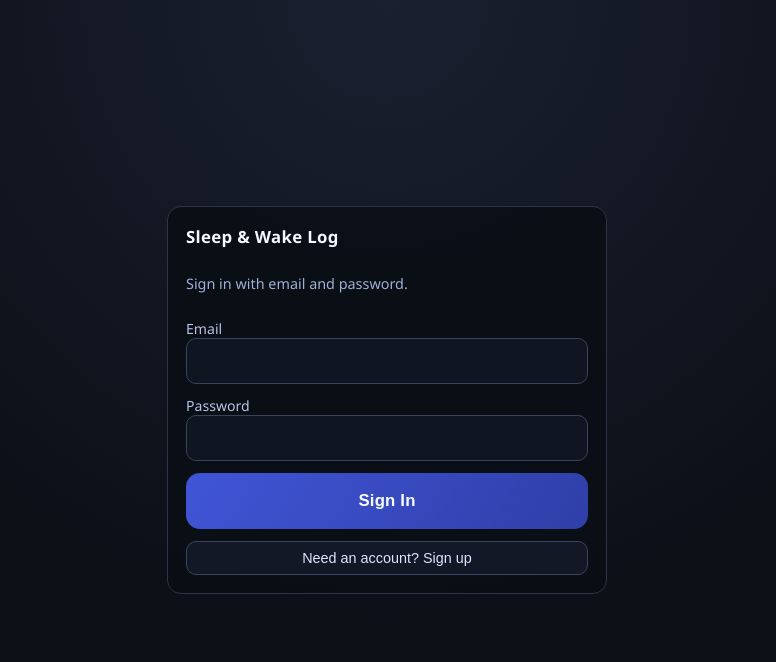
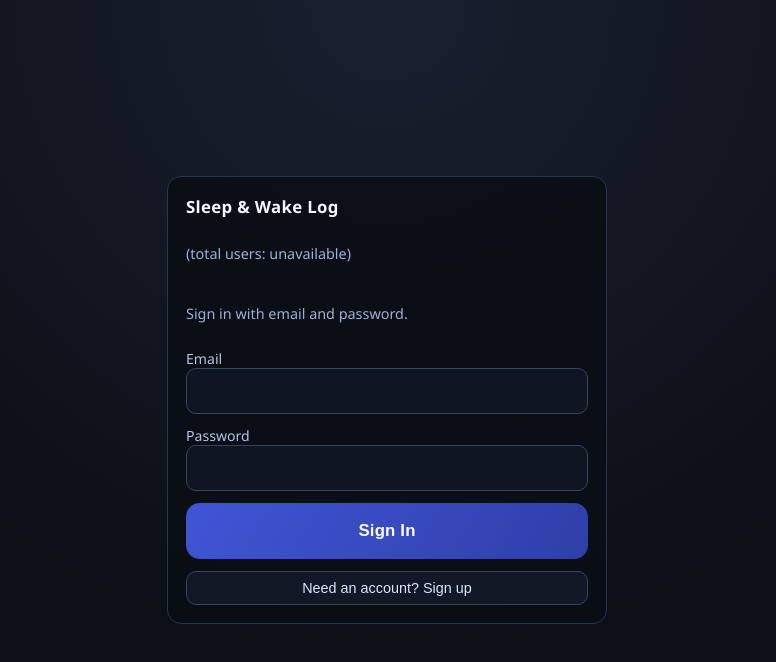
Before and after one commit to klein2/sleep1, a Next.js app: page /login in a window 1280 px wide. Shown: the top 662 px of the page, without its empty margins (253-1029 px from the left). Built offline with nearby package versions, Linux system fonts and the light colour scheme; no server answers.

Commit message:
Fix total users counter via Supabase admin API and always show label on login

```diff
--- a/app/api/stats/users/route.ts
+++ b/app/api/stats/users/route.ts
@@ -18,11 +18,12 @@ export async function GET() {
     }
   });
 
-  const { count, error } = await admin.schema("auth").from("users").select("id", { count: "exact", head: true });
+  const { data, error } = await admin.auth.admin.listUsers({ page: 1, perPage: 1 });
 
   if (error) {
     return NextResponse.json({ error: error.message }, { status: 500 });
   }
 
-  return NextResponse.json({ count: count ?? 0 });
+  const total = typeof data?.total === "number" ? data.total : Array.isArray(data?.users) ? data.users.length : 0;
+  return NextResponse.json({ count: total });
 }
--- a/app/login/page.tsx
+++ b/app/login/page.tsx
@@ -15,6 +15,7 @@ export default function LoginPage() {
   const [loading, setLoading] = useState(false);
   const [message, setMessage] = useState<string | null>(null);
   const [totalUsers, setTotalUsers] = useState<number | null>(null);
+  const [totalUsersFailed, setTotalUsersFailed] = useState(false);
 
   useEffect(() => {
     setSupabase(getSupabaseBrowserClient());
@@ -33,15 +34,22 @@ export default function LoginPage() {
       try {
         const response = await fetch("/api/stats/users", { cache: "no-store" });
         if (!response.ok) {
+          if (mounted) {
+            setTotalUsersFailed(true);
+          }
           return;
         }
 
         const json = (await response.json()) as { count?: number };
         if (mounted && typeof json.count === "number") {
           setTotalUsers(json.count);
+        } else if (mounted) {
+          setTotalUsersFailed(true);
         }
       } catch {
-        // Ignore counter errors on login screen.
+        if (mounted) {
+          setTotalUsersFailed(true);
+        }
       }
     };
 
@@ -119,11 +127,13 @@ export default function LoginPage() {
     setLoading(false);
   };
 
+  const totalUsersLabel = totalUsers !== null ? String(totalUsers) : totalUsersFailed ? "unavailable" : "...";
+
   return (
     <main className="login-wrap">
       <div className="login-card">
         <h1 className="title">Sleep &amp; Wake Log</h1>
-        {mode === "signin" && totalUsers !== null ? <p className="muted">(total users: {totalUsers})</p> : null}
+        {mode === "signin" ? <p className="muted">(total users: {totalUsersLabel})</p> : null}
         <p className="muted">{mode === "signin" ? "Sign in" : "Create account"} with email and password.</p>
 
         <form onSubmit={handleSubmit} className="stack">
```
